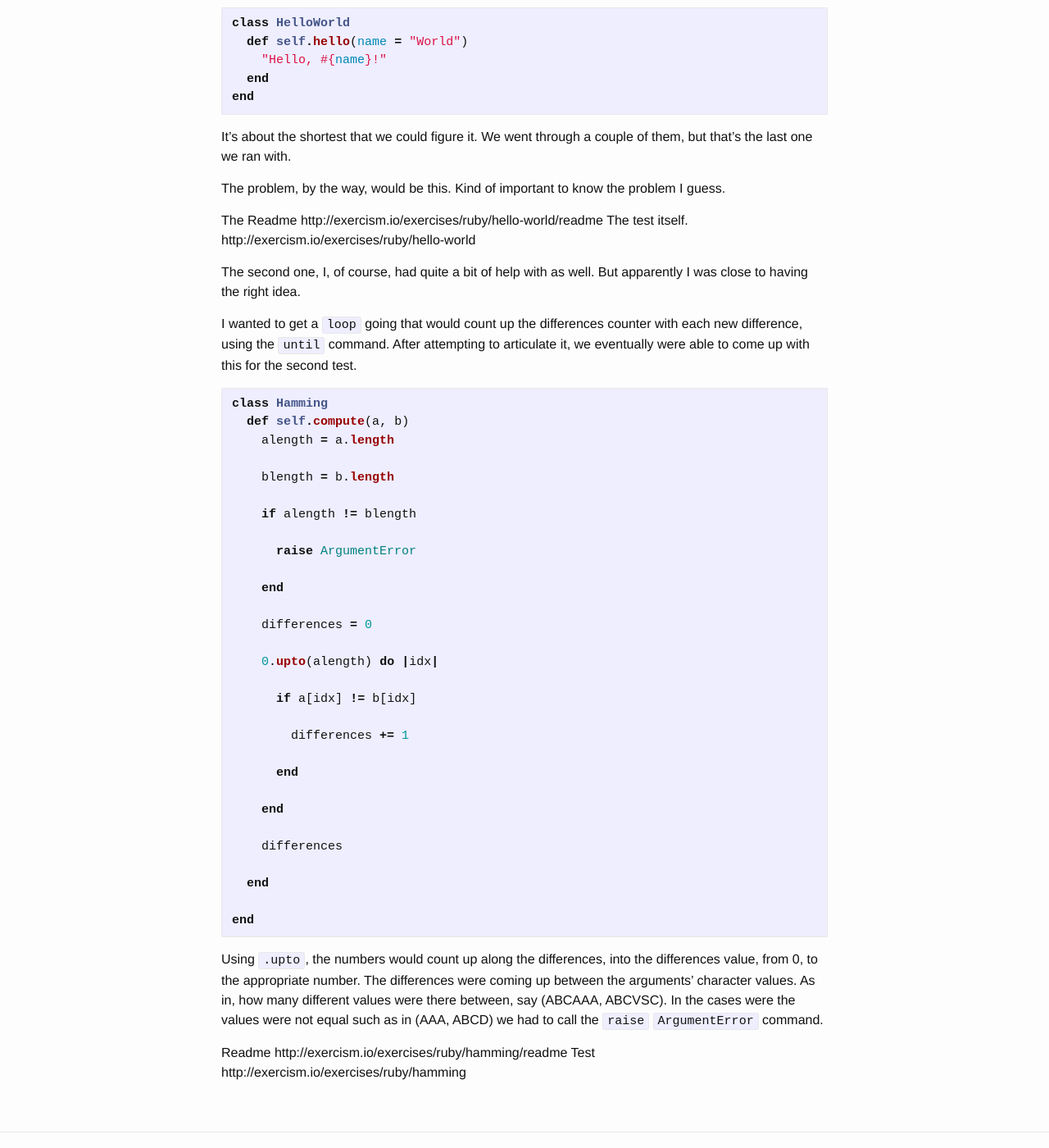
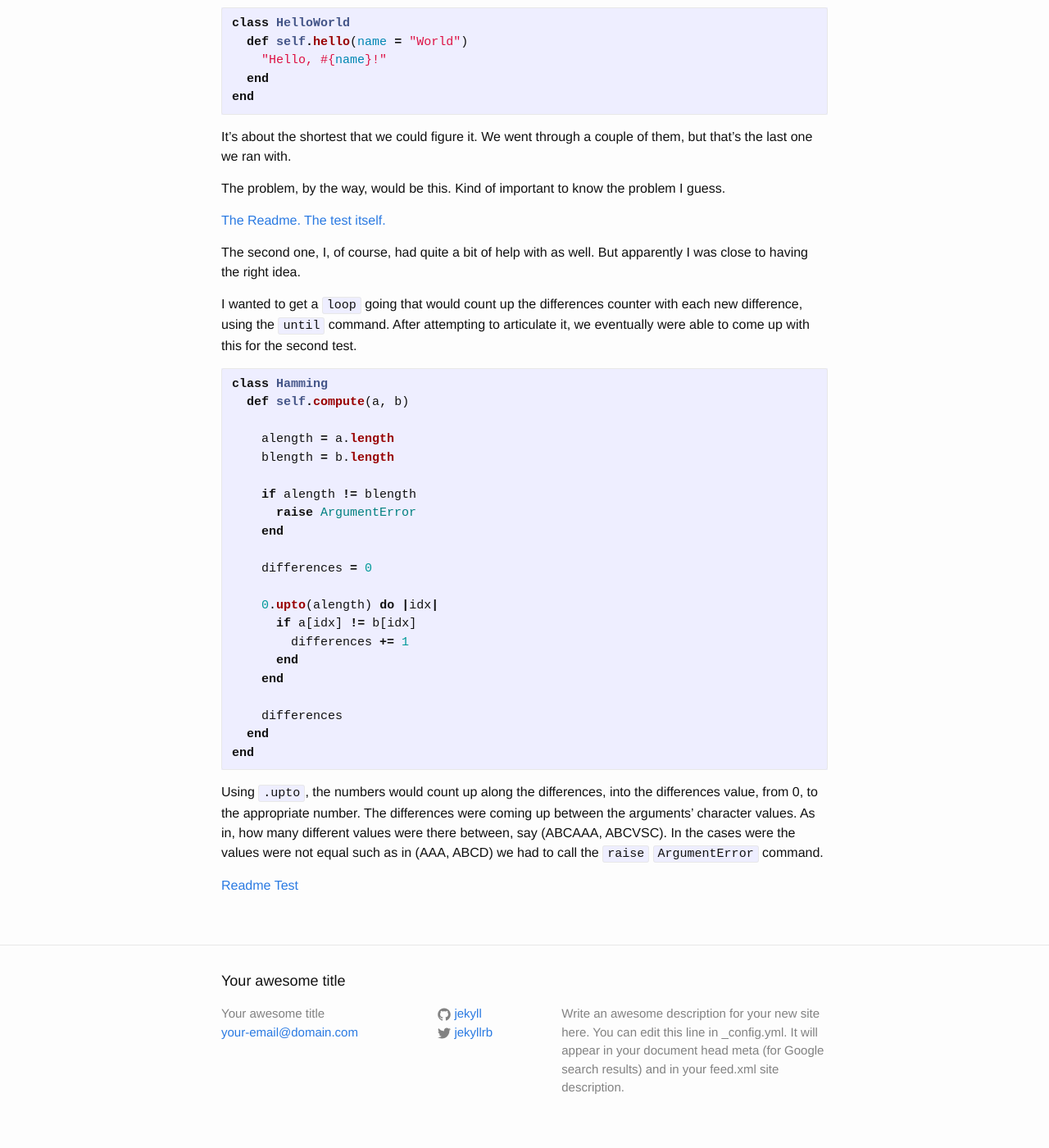
Before and after one commit to Fluttermedic/fluttermedic.github.io, a Jekyll site: the page built from _posts/2015-11-03-exercism-exercises.markdown, in a window 1280 px wide and 1400 px high, scrolled down 293 px. Shown: the whole window at 82% size. Built offline with Jekyll 4.4.1, drawn with Linux system fonts in a browser that asks for light colours.

Commit message:
Exercism stuffs

````diff
--- a/_posts/2015-11-03-exercism-exercises.markdown
+++ b/_posts/2015-11-03-exercism-exercises.markdown
@@ -21,8 +21,8 @@ It's about the shortest that we could figure it. We went through a couple of the
 
 The problem, by the way, would be this. Kind of important to know the problem I guess.
 
-The Readme http://exercism.io/exercises/ruby/hello-world/readme
-The test itself. http://exercism.io/exercises/ruby/hello-world
+[The Readme.](http://exercism.io/exercises/ruby/hello-world/readme)
+[The test itself.](http://exercism.io/exercises/ruby/hello-world)
 
 
 The second one, I, of course, had quite a bit of help with as well. But apparently I was close to having the right idea.
@@ -32,36 +32,28 @@ I wanted to get a `loop` going that would count up the differences counter with
 ```ruby
 class Hamming
   def self.compute(a, b)
+
     alength = a.length
-
     blength = b.length
 
     if alength != blength
-
       raise ArgumentError
-
     end
 
     differences = 0
 
     0.upto(alength) do |idx|
-
       if a[idx] != b[idx]
-
         differences += 1
-
       end
-
     end
 
     differences
-
   end
-
 end
 ```
 
 Using `.upto`, the numbers would count up along the differences, into the differences value, from 0, to the appropriate number. The differences were coming up between the arguments' character values. As in, how many different values were there between, say (ABCAAA, ABCVSC). In the cases were the values were not equal such as in (AAA, ABCD) we had to call the `raise` `ArgumentError` command.
 
-Readme http://exercism.io/exercises/ruby/hamming/readme
-Test http://exercism.io/exercises/ruby/hamming
+[Readme](http://exercism.io/exercises/ruby/hamming/readme)
+[Test](http://exercism.io/exercises/ruby/hamming)
````
